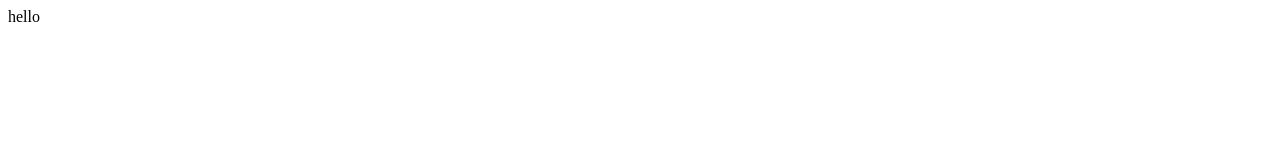
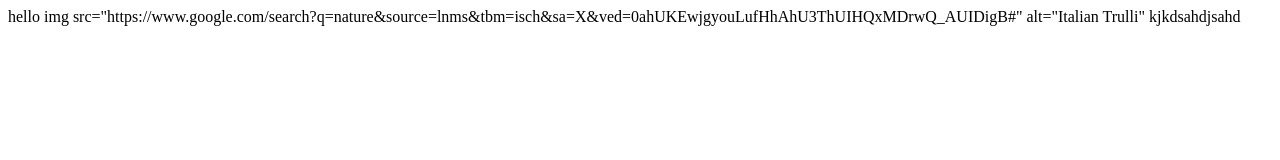
Before and after one commit to himanshud232/Data-visualization, a plain HTML site: page index.html in a window 1280 px wide. Drawn offline with Linux system fonts and the light colour scheme.

Commit message:
first pages commit

```diff
--- a/index.html
+++ b/index.html
@@ -3,6 +3,8 @@
 
 <body>
 hello
+img src="https://www.google.com/search?q=nature&source=lnms&tbm=isch&sa=X&ved=0ahUKEwjgyouLufHhAhU3ThUIHQxMDrwQ_AUIDigB#" alt="Italian Trulli"
+kjkdsahdjsahd
 </body>
 
 </html>
```
